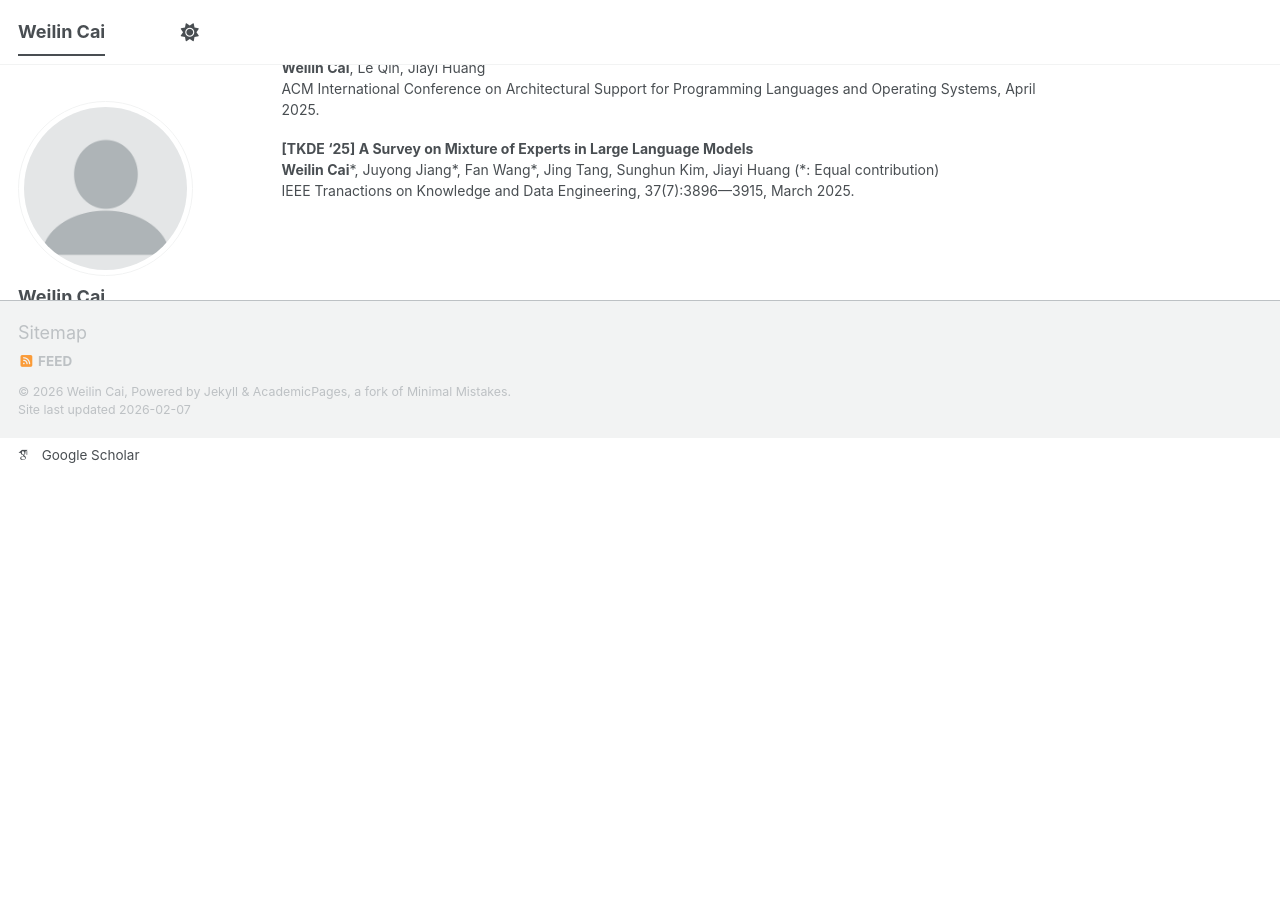
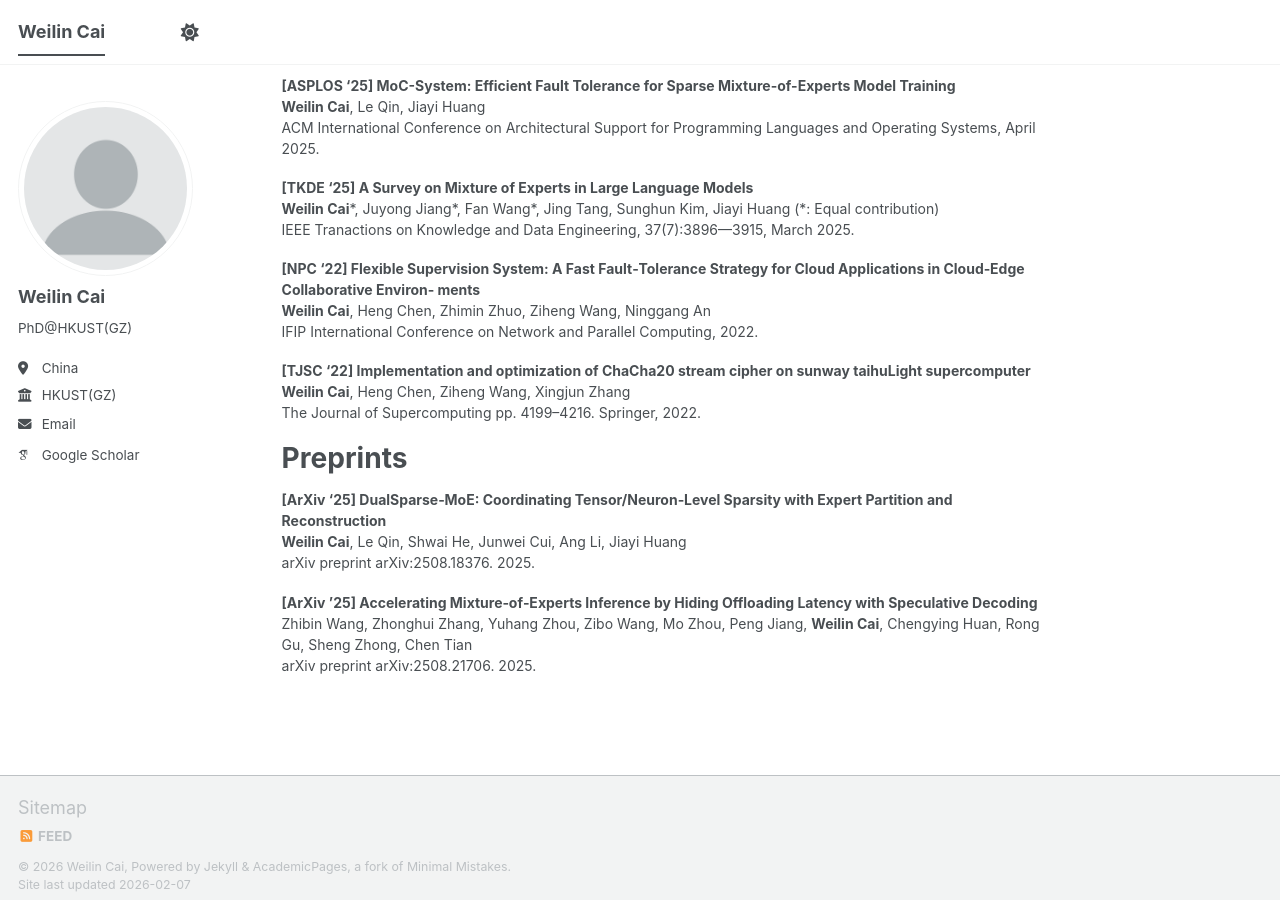
Before and after one commit to withinmiaov/withinmiaov.github.io, a Jekyll site: the page built from _pages/about.md, in a window 1280 px wide and 900 px high, scrolled down 903 px. Built offline with Jekyll 4.4.1, drawn with Linux system fonts in a browser that asks for light colours; some web fonts are replaced; a script bundle is joined from its source files by our own code; library files that are not in the unit come from our copies; before the commit the page ends 1341 px from its top, so only the background shows below that; some of the changed text lies outside the part shown.

Commit message:
Update about.md

```diff
--- a/_pages/about.md
+++ b/_pages/about.md
@@ -15,9 +15,11 @@
 
 <div style="font-size: 14px;" markdown="1">
 
-HKUST(GZ) FUNH Dean's Award for PhD Research Excellence 2025/26
+HKUST(GZ) FUNH Dean's Award for PhD Research Excellence 2025/26, **Merit Prize**
 
 The 5th China Parallel Application Challenge on Domestic CPU (CPC2021), **National Champion**
+
+The 9th "Intel Cup" Parallel Application Challenge (PAC2021), **Third Prize**
 
 </div>
 
@@ -59,5 +61,29 @@
 **Weilin Cai**\*, Juyong Jiang\*, Fan Wang\*, Jing Tang, Sunghun Kim, Jiayi Huang (\*: Equal contribution) <br>
 IEEE Tranactions on Knowledge and Data Engineering, 37(7):3896—3915, March 2025.
 
+**[NPC '22] Flexible Supervision System: A Fast Fault‑Tolerance Strategy for Cloud Applications in Cloud‑Edge Collaborative Environ‑
+ments** <br>
+**Weilin Cai**, Heng Chen, Zhimin Zhuo, Ziheng Wang, Ninggang An <br>
+IFIP International Conference on Network and Parallel Computing, 2022.
+
+**[TJSC '22] Implementation and optimization of ChaCha20 stream cipher on sunway taihuLight supercomputer** <br>
+**Weilin Cai**, Heng Chen, Ziheng Wang, Xingjun Zhang <br>
+The Journal of Supercomputing pp. 4199–4216. Springer, 2022.
 
 </div>
+
+Preprints
+======
+
+<div style="font-size: 14px;" markdown="1">
+
+**[ArXiv '25] DualSparse‑MoE: Coordinating Tensor/Neuron‑Level Sparsity with Expert Partition and Reconstruction** <br>
+**Weilin Cai**, Le Qin, Shwai He, Junwei Cui, Ang Li, Jiayi Huang <br>
+arXiv preprint arXiv:2508.18376. 2025.
+
+**[ArXiv ’25] Accelerating Mixture‑of‑Experts Inference by Hiding Offloading Latency with Speculative Decoding** <br>
+Zhibin Wang, Zhonghui Zhang, Yuhang Zhou, Zibo Wang, Mo Zhou, Peng Jiang, **Weilin Cai**, Chengying Huan, Rong Gu, Sheng Zhong,
+Chen Tian <br>
+arXiv preprint arXiv:2508.21706. 2025.
+
+</div>
```
